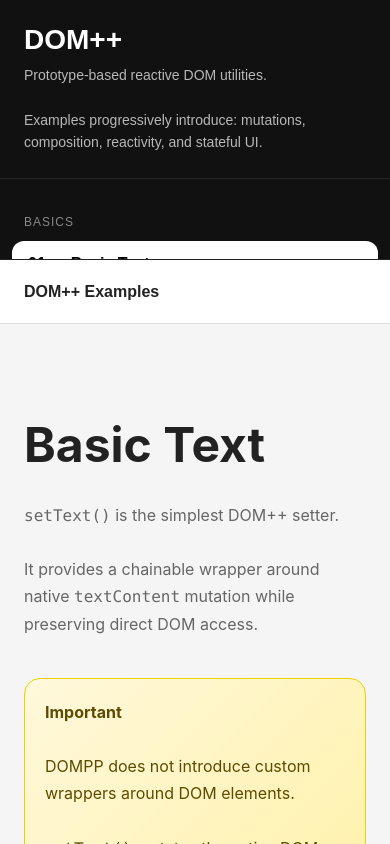
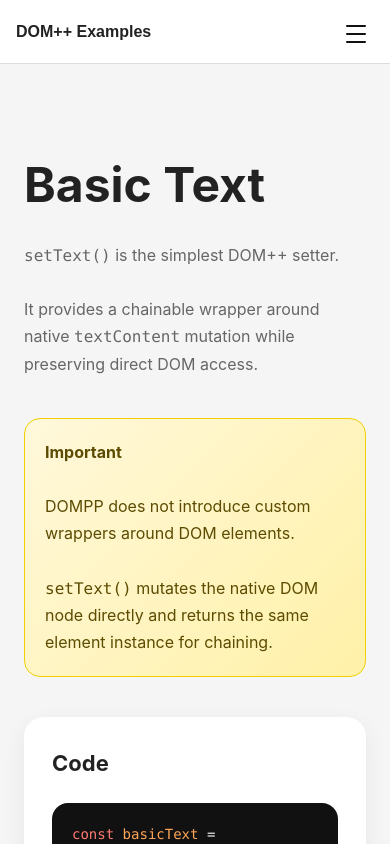
Before and after one commit to dimaspandu/dompp, a website: page examples/index.html in a window 390 px wide. Drawn offline with Linux system fonts and the light colour scheme.

Commit message:
feat(examples): make examples sidebar mobile-friendly (CSS-only hamburger menu)

```diff
--- a/examples/index.html
+++ b/examples/index.html
@@ -38,6 +38,13 @@
       overflow: hidden;
     }
 
+    /* hidden checkbox for mobile menu toggle */
+    #menu-toggle {
+      position: absolute;
+      opacity: 0;
+      pointer-events: none;
+    }
+
     /* ===================================
        SIDEBAR
     =================================== */
@@ -56,6 +63,10 @@
 
       border-right:
         1px solid rgba(255,255,255,0.08);
+
+      /* default desktop positioning */
+      position: relative;
+      height: 100vh;
     }
 
     .sidebar-header {
@@ -133,6 +144,41 @@
       font-weight: bold;
     }
 
+    /* hamburger label (uses spans inside) */
+    .hamburger {
+      display: none; /* shown on mobile via media query */
+      width: 44px;
+      height: 44px;
+      flex-direction: column;
+      align-items: center;
+      justify-content: center;
+      cursor: pointer;
+      padding: 8px;
+      position: relative;
+      z-index: 70; /* above backdrop */
+      -webkit-tap-highlight-color: transparent;
+      background: transparent;
+    }
+
+      .hamburger .bar {
+      width: 22px;
+      height: 2px;
+      background: #111;
+      display: inline-block;
+      margin: 3px 0;
+      border-radius: 1px;
+      transition: transform 0.2s ease, opacity 0.2s ease, background 0.2s ease;
+      transform-origin: center;
+    }
+
+    /* ensure hamburger bars contrast on topbar */
+    @media (max-width:900px) {
+      .topbar { background: white }
+      .hamburger .bar { background: #111 }
+      #menu-toggle:checked + .hamburger .bar { background: white }
+    }
+
+
     /* ===================================
        CONTENT
     =================================== */
@@ -187,28 +233,143 @@
         flex-direction: column;
       }
 
+      /* show hamburger in topbar */
+      .hamburger {
+        display: inline-flex;
+        position: fixed;
+        top: 12px;
+        right: 12px;
+        left: auto;
+        width: 44px;
+        height: 44px;
+        flex-direction: column;
+        align-items: center;
+        justify-content: center;
+        background: rgba(255,255,255,0.0);
+        border-radius: 8px;
+        z-index: 70;
+      }
+
+      .hamburger .bar {
+        width: 20px;
+        height: 2px;
+        background: #111;
+        display: block;
+        margin: 3px 0;
+        border-radius: 1px;
+        transition: transform 0.25s ease, opacity 0.2s ease, background 0.2s ease;
+        transform-origin: center;
+      }
+
+      .topbar {
+        padding-left: 16px;
+        padding-right: 56px; /* leave space for hamburger on right */
+        gap: 12px;
+      }
+
+      /* keep original sidebar out of flow; we'll use it as overlay */
       .sidebar {
+        width: 100%;
+        height: 100vh;
+        position: fixed;
+        top: 0;
+        left: 0;
+        transform: translateY(-100%);
+        transition: transform 0.25s ease;
+        z-index: 60;
+        border-right: none;
+        border-bottom: none;
+      }
 
-        width: 100%;
+      /* When menu toggle checked, show full-screen overlay (sticky) */
+      #menu-toggle:checked ~ .sidebar {
+        transform: translateY(0);
+      }
 
-        height: 260px;
+      /* make overlay scrollable if content long */
+      .sidebar {
+        overflow: auto;
+        -webkit-overflow-scrolling: touch;
+      }
 
-        border-right: none;
+      /* dark background behind menu */
+      .overlay-backdrop { display:none }
 
-        border-bottom:
-          1px solid rgba(255,255,255,0.08);
+      /* use label as backdrop so clicking backdrop toggles checkbox to close */
+      label.overlay-backdrop {
+        display:none;
       }
+
+      #menu-toggle:checked ~ label.overlay-backdrop {
+        display: block;
+        position: fixed;
+        inset: 0;
+        background: rgba(0,0,0,0.35);
+        z-index: 50;
+      }
+
+      /* Make label clickable to close menu when link focused: wrap links in label pointing to checkbox */
+      .nav-link-wrap {
+        display: block;
+      }
+
+      /* ensure clicks on links still navigate target iframe; label is used only to toggle checkbox */
+      .nav-link-wrap a { display:block }
+
+      /* hide checkbox on desktop (already hidden) but ensure label doesn't appear on desktop */
+      .nav-link-wrap { cursor: pointer }
+
+
+      /* transform hamburger to X when checked */
+      #menu-toggle:checked + .hamburger .bar:nth-child(1) {
+        transform: translateY(6px) rotate(45deg);
+        background: #fff;
+      }
+
+      #menu-toggle:checked + .hamburger .bar:nth-child(2) {
+        transform: scaleX(0);
+        opacity: 0;
+      }
+
+      #menu-toggle:checked + .hamburger .bar:nth-child(3) {
+        transform: translateY(-6px) rotate(-45deg);
+        background: #fff;
+      }
+
+
+
+      /* Auto-close visual behavior: if a link inside sidebar is focused (user clicked), hide overlay visually */
+      /* We still keep the checkbox checked state but move the sidebar away for UX */
+      #menu-toggle:checked ~ .sidebar:focus-within {
+        transform: translateY(-100%);
+      }
+
+      /* make links larger for touch */
+      .nav a {
+        padding: 16px 18px;
+        font-size: 16px;
+      }
+
     }
 
   </style>
 </head>
 <body>
 
+<input id="menu-toggle" type="checkbox" />
+<label class="hamburger" for="menu-toggle" aria-hidden="true">
+  <span class="bar"></span>
+  <span class="bar"></span>
+  <span class="bar"></span>
+</label>
+<label class="overlay-backdrop" for="menu-toggle" aria-hidden="true"></label>
+
 <!-- ===================================
      SIDEBAR
 =================================== -->
 
-<aside class="sidebar">
+<aside class="sidebar" tabindex="-1">
+
 
   <div class="sidebar-header">
 
@@ -241,40 +402,45 @@
       Basics
     </div>
 
-    <a
+    <label class="nav-link-wrap" for="menu-toggle"><a
       href="/examples/01-basic-text/"
       data-title="Basic Text"
+      target="viewer"
     >
       01 — Basic Text
-    </a>
+    </a></label>
 
-    <a
+    <label class="nav-link-wrap" for="menu-toggle"><a
       href="/examples/02-basic-styles/"
       data-title="Basic Styles"
+      target="viewer"
     >
       02 — Basic Styles
-    </a>
+    </a></label>
 
-    <a
+    <label class="nav-link-wrap" for="menu-toggle"><a
       href="/examples/03-basic-attributes/"
       data-title="Basic Attributes"
+      target="viewer"
     >
       03 — Basic Attributes
-    </a>
+    </a></label>
 
-    <a
+    <label class="nav-link-wrap" for="menu-toggle"><a
       href="/examples/04-basic-children/"
       data-title="Basic Children"
+      target="viewer"
     >
       04 — Basic Children
-    </a>
+    </a></label>
 
-    <a
+    <label class="nav-link-wrap" for="menu-toggle"><a
       href="/examples/05-basic-events/"
       data-title="Basic Events"
+      target="viewer"
     >
       05 — Basic Events
-    </a>
+    </a></label>
 
     <!-- =============================
          MUTATION
@@ -284,26 +450,29 @@
       Mutation
     </div>
 
-    <a
+    <label class="nav-link-wrap" for="menu-toggle"><a
       href="/examples/06-mutation-consistency/"
       data-title="Mutation Consistency"
+      target="viewer"
     >
       06 — Mutation Consistency
-    </a>
+    </a></label>
 
-    <a
+    <label class="nav-link-wrap" for="menu-toggle"><a
       href="/examples/07-children-vs-childnodes/"
       data-title="Children vs ChildNodes"
+      target="viewer"
     >
       07 — Children vs ChildNodes
-    </a>
+    </a></label>
 
-    <a
+    <label class="nav-link-wrap" for="menu-toggle"><a
       href="/examples/08-fragment-support/"
       data-title="Fragment Support"
+      target="viewer"
     >
       08 — Fragment Support
-    </a>
+    </a></label>
 
     <!-- =============================
          REACTIVITY
@@ -313,54 +482,61 @@
       Reactivity
     </div>
 
-    <a
+    <label class="nav-link-wrap" for="menu-toggle"><a
       href="/examples/09-reactive-counter/"
       data-title="Reactive Counter"
+      target="viewer"
     >
       09 — Reactive Counter
-    </a>
+    </a></label>
 
-    <a
+    <label class="nav-link-wrap" for="menu-toggle"><a
       href="/examples/10-reactive-children/"
       data-title="Reactive Children"
+      target="viewer"
     >
       10 — Reactive Children
-    </a>
+    </a></label>
 
-    <a
+    <label class="nav-link-wrap" for="menu-toggle"><a
       href="/examples/11-reusable-stateful-elements/"
       data-title="Reusable Stateful Elements"
+      target="viewer"
     >
       11 — Reusable Stateful Elements
-    </a>
+    </a></label>
 
-    <a
+    <label class="nav-link-wrap" for="menu-toggle"><a
       href="/examples/12-cross-element-state/"
       data-title="Cross-Element State"
+      target="viewer"
     >
       12 — Cross-Element State
-    </a>
+    </a></label>
 
-    <a
+    <label class="nav-link-wrap" for="menu-toggle"><a
       href="/examples/13-existing-dom-enhancement/"
       data-title="Existing DOM Enhancement"
+      target="viewer"
     >
       13 — Existing DOM Enhancement
-    </a>
+    </a></label>
 
-    <a
+    <label class="nav-link-wrap" for="menu-toggle"><a
       href="/examples/14-fine-grained-signals/"
       data-title="Fine-Grained Signals"
+      target="viewer"
     >
       14 — Fine-Grained Signals
-    </a>
+    </a></label>
 
-    <a
+    <label class="nav-link-wrap" for="menu-toggle"><a
       href="/examples/15-existing-dom-enhancement-signals/"
       data-title="Existing DOM Enhancement + Signals"
+      target="viewer"
     >
       15 — Existing DOM Enhancement + Signals
-    </a>
+    </a></label>
 
   </nav>
 
@@ -377,7 +553,7 @@
     id="title"
   >
 
-    DOM++ Examples
+    <span style="display:inline-block;margin-right:8px;">DOM++ Examples</span>
 
   </div>
 
@@ -388,79 +564,7 @@
 
 </main>
 
-<script>
 
-// =====================================
-// ELEMENTS
-// =====================================
-
-const iframe =
-  document.getElementById(
-    "viewer"
-  );
-
-const title =
-  document.getElementById(
-    "title"
-  );
-
-const links =
-  document.querySelectorAll(
-    ".nav a"
-  );
-
-// =====================================
-// NAVIGATION
-// =====================================
-
-for (const link of links) {
-
-  link.addEventListener(
-    "click",
-    (event) => {
-
-      event.preventDefault();
-
-      // ===============================
-      // UPDATE ACTIVE LINK
-      // ===============================
-
-      links.forEach((l) => {
-        l.classList.remove(
-          "active"
-        );
-      });
-
-      link.classList.add(
-        "active"
-      );
-
-      // ===============================
-      // UPDATE TITLE
-      // ===============================
-
-      title.textContent =
-        link.dataset.title;
-
-      // ===============================
-      // LOAD EXAMPLE
-      // ===============================
-
-      iframe.src =
-        link.href;
-    }
-  );
-}
-
-// =====================================
-// INITIAL ACTIVE LINK
-// =====================================
-
-links[0].classList.add(
-  "active"
-);
-
-</script>
 
 </body>
 </html>
```
Also changed, not shown: index.html (+10 -0 lines).
